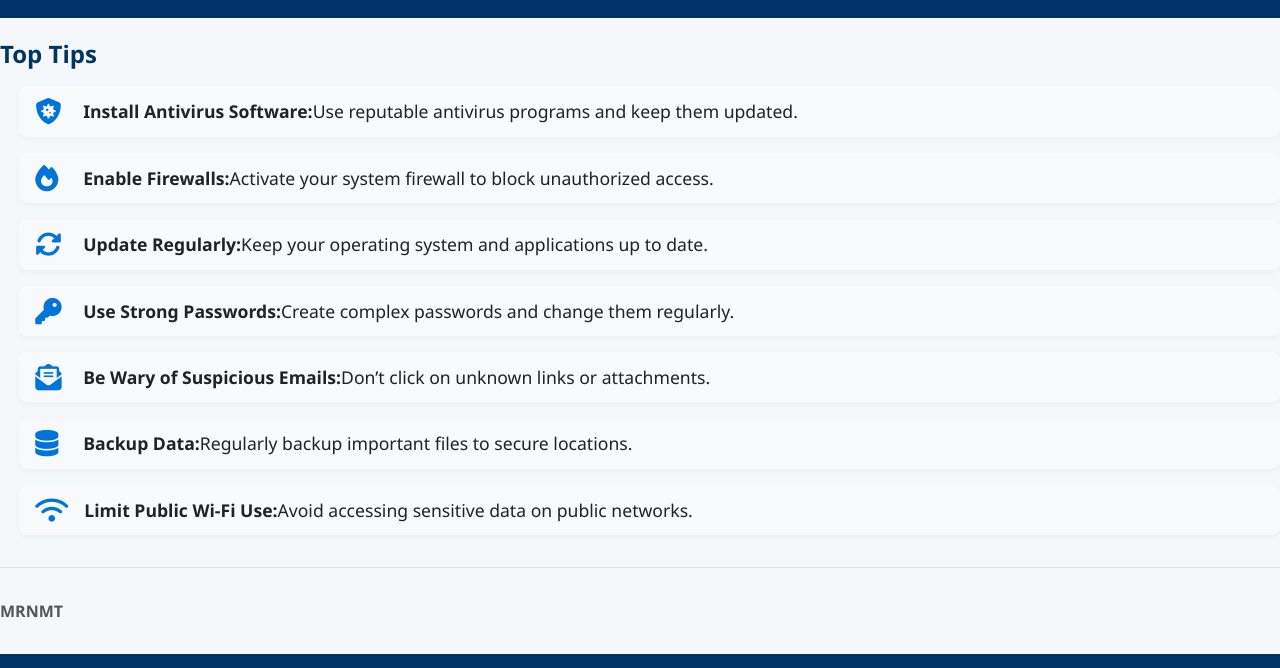
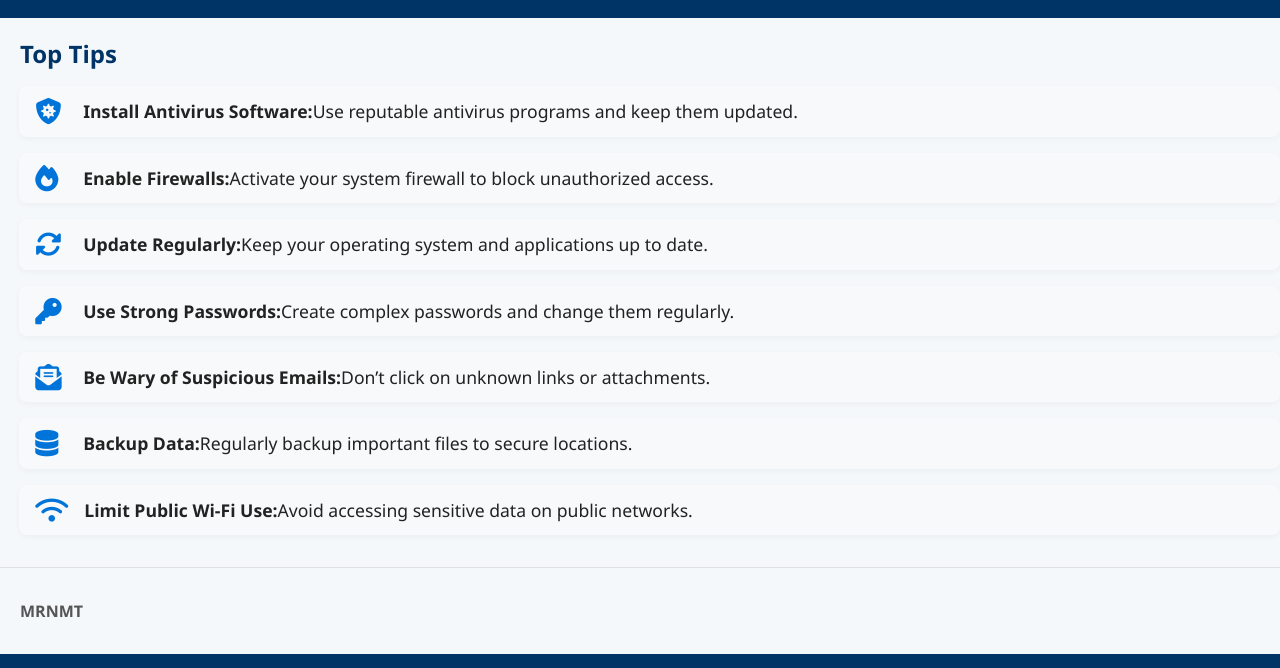
Before and after one commit to MRNMT/CyberPoster, a plain HTML site: page index.html in a window 1280 px wide. Shown: the part 159-827 px from the top of the page. Drawn offline with Linux system fonts and the light colour scheme.

Commit message:
modifieed h2 and footer

```diff
--- a/index.html
+++ b/index.html
@@ -13,7 +13,7 @@
         <h1>Steps to Protect Your Computer from Cyber Threats</h1>
     </header>
             <section class="tips">
-            <h2>Top Tips</h2>
+            <h2 id="top">Top Tips</h2>
             <ol class="tips-list">
     <li><i class="fas fa-shield-virus"></i> <strong>Install Antivirus Software:</strong> Use reputable antivirus programs and keep them updated.</li>
     <li><i class="fas fa-fire"></i> <strong>Enable Firewalls:</strong> Activate your system firewall to block unauthorized access.</li>
@@ -26,7 +26,7 @@
 
         </section>
         <section class="footer">
-            <p><strong>MRNMT</strong> </p>
+            <p id="top"><strong>MRNMT</strong> </p>
 
         </section>
 
--- a/styles.css
+++ b/styles.css
@@ -119,6 +119,11 @@ footer {
     margin-right: 16px;
     min-width: 32px;
 }
+#top {
+  margin-left:  20px;
+  ;
+}
+
 @media (max-width: 700px) {
     main {
         margin: 1rem;
```
